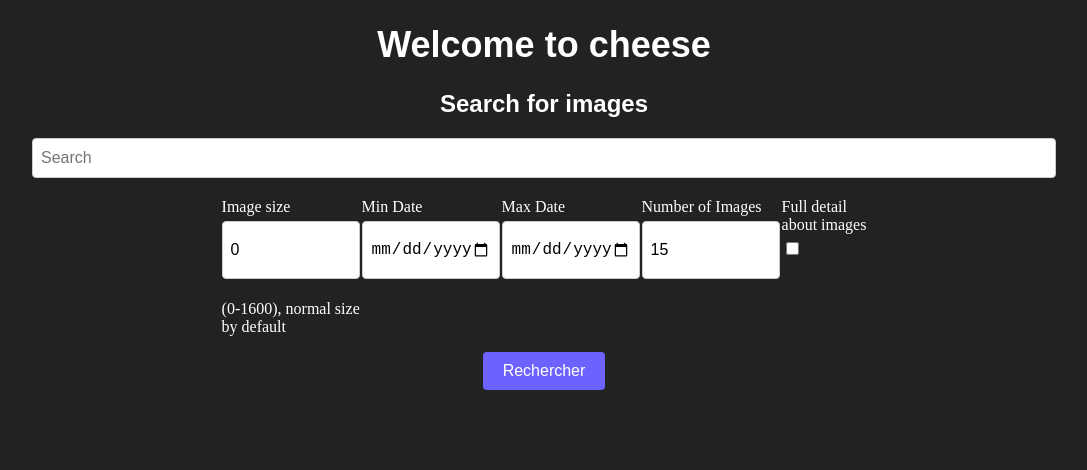
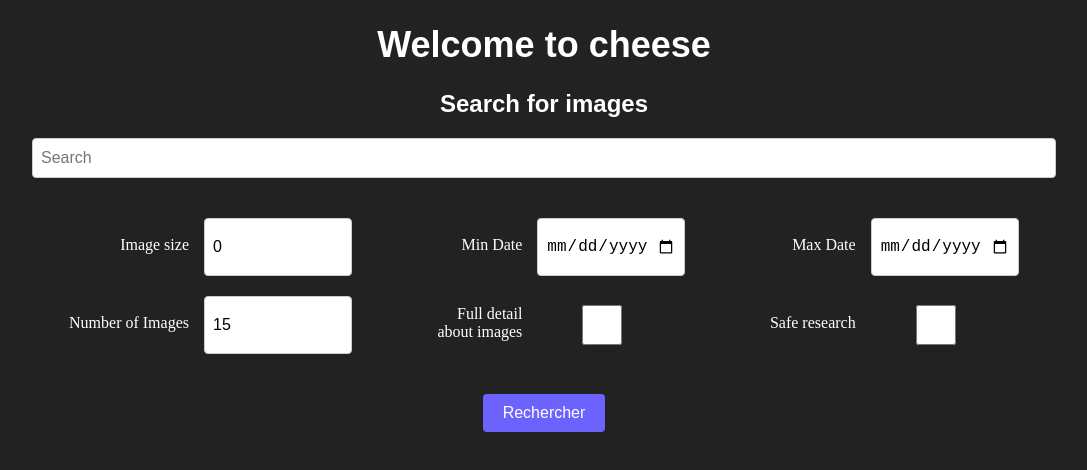
Before and after one commit to s3ite/Cheeese, an Angular app: page / in a window 1280 px wide. Shown: the top 470 px of the page, without its empty margins (96-1183 px from the left). Built offline with nearby package versions, Linux system fonts and the light colour scheme.

Commit message:
feat: adding safe search feature and better looking

```diff
--- a/src/app/components/search-form/search-form.component.css
+++ b/src/app/components/search-form/search-form.component.css
@@ -1,7 +1,9 @@
 form {
+  display: flex;
   flex-direction: column;
-  align-items: center; /* Added property */
-  margin-top: 20px; /* Added property */
+  align-items: center;
+  margin: 20px auto;
+  max-width: 1000px; /* Adjust as per your preference */
 }
 
 .formField {
@@ -9,22 +11,25 @@ form {
   flex-direction: row;
   flex-wrap: wrap;
   justify-content: space-between;
+  align-items: center; /* Added property */
+  margin: 10px 0; /* Added property */
 }
 
 input[type="number"],
-input[type="date"] {
-  width: 120px; /* Adjust width as needed */
+input[type="date"],
+input[type="checkbox"] {
+  width: 130px;
   height: 40px;
   padding: 8px;
   font-size: 16px;
   border: 1px solid #ccc;
   border-radius: 4px;
-  margin-right: 2px; /* Added property */
-  margin-bottom: 5px;
+  margin: 5px;
 }
 
 input[type="number"]:focus,
-input[type="date"]:focus {
+input[type="date"]:focus,
+input[type="checkbox"]:focus {
   outline: none;
   border-color: #6c63ff;
   box-shadow: 0 0 4px rgba(108, 99, 255, 0.6);
@@ -38,18 +43,32 @@ button[type="submit"] {
   padding: 10px 20px;
   font-size: 16px;
   cursor: pointer;
-  display: block;
-  margin: 0 auto;
+  margin: 20px 0; /* Increased margin to distance from the form fields */
 }
 
-button[type="submit"]:hover {
-  background-color: #524ce0;
-}
+button[type="submit"]:hover,
 button[type="submit"]:focus {
   background-color: #524ce0;
 }
 
 .input-title {
-  display: block;
   margin-bottom: 5px;
+  width: 140px; /* adjust this value to fit the widest label */
+  text-align: right;
+  margin-right: 10px;
 }
+
+.input-container {
+  display: flex;
+  flex-direction: row; /* change this to row */
+  align-items: center; /* keep this */
+  margin: 5px; /* keep this */
+  flex: 1; /* keep this */
+  #justify-content: flex-end; /* add this to align items to the right */
+}
+
+
+.input-field {
+  width: 100%;
+  max-width: 150px; /* Added property */
+}
--- a/src/app/components/search-form/search-form.component.html
+++ b/src/app/components/search-form/search-form.component.html
@@ -4,11 +4,6 @@
     <div class="input-container">
       <label for="imageSize" class="input-title">Image size</label>
       <input type="number" id="imageSize" [(ngModel)]="imageSize" name="imageSize" class="input-field" placeholder="Taille de l'image">
-      <p>
-        (0-1600), normal size
-        <br>
-        by default
-      </p>
     </div>
 
     <div class="input-container">
@@ -29,6 +24,10 @@
       <label for="fullDetail" class="input-title">Full detail <br>about images</label>
       <input type="checkbox" id="fullDetail" [(ngModel)]="fullDetail" name="fullDetail" class="input-field" placeholder="Full detail">
     </div>
+    <div class="input-container">
+      <label for="safesearch" class="input-title">Safe research</label>
+      <input type="checkbox" id="safesearch" [(ngModel)]="safesearch" name="safesearch" class="input-field" placeholder="Full detail">
+    </div>
   </div>
   <button type="submit">Rechercher</button>
 </form>
--- a/src/app/components/search-form/search-form.component.ts
+++ b/src/app/components/search-form/search-form.component.ts
@@ -12,6 +12,7 @@ export class SearchFormComponent {
   maxUploadDate: Date = new Date();
   perPage: number = 15;
   fullDetail: boolean = false;
+  safesearch: boolean = false;
 
   @Output() formEvent : EventEmitter<any> = new EventEmitter<any>();
 
@@ -22,7 +23,8 @@ export class SearchFormComponent {
       minUploadDate: this.minUploadDate,
       maxUploadDate: this.maxUploadDate,
       per_page: this.perPage,
-      fullDetail: this.fullDetail
+      fullDetail: this.fullDetail,
+      safesearch: this.safesearch
     };
     this.formEvent.emit(formData);
   }
--- a/src/app/services/image.service.ts
+++ b/src/app/services/image.service.ts
@@ -40,9 +40,9 @@ export class ImageService {
       let response: any;
       console.log(formData.per_page);
       if (specifiedDate)
-        response = await imageService.getPhotosByKeyword(searchTerm, formData.per_page, formMinDate, formMaxDate);
+        response = await imageService.getPhotosByKeyword(searchTerm, formData.per_page, formMinDate, formMaxDate, formData.safesearch);
       else
-        response = await imageService.getPhotosByKeyword(searchTerm, formData.per_page);
+        response = await imageService.getPhotosByKeyword(searchTerm, formData.per_page, undefined, undefined, formData.safesearch);
       const images: any[] = imageService.parseResponse(response, formData.imageSize);
       const promises = images.map(async (image: any) => {
         //console.log(image);
@@ -93,7 +93,7 @@ export class ImageService {
     return suffix;
   }
 
-  getPhotosByKeyword = async (keyword: string, perPage: number, minUploadDate?: Date, maxUploadDate?: Date) => {
+  getPhotosByKeyword = async (keyword: string, perPage: number, minUploadDate?: Date, maxUploadDate?: Date, safesearch?: boolean) => {
     try {
       console.log(perPage);
       const params: any = {
@@ -111,6 +111,12 @@ export class ImageService {
       }
       if (maxUploadDate) {
         params.max_taken_date = Math.floor(maxUploadDate.getTime() / 1000); // Convert to UNIX timestamp
+      }
+      console.log("HERE")
+      console.log(safesearch)
+      if(safesearch){
+        console.log("SEARCH SAFE ACTIVEEEEEEEEEEEEEEEEEEEEEEEEEEEEEED")
+        params.safe_search = 1
       }
       console.log(params);
 
```
